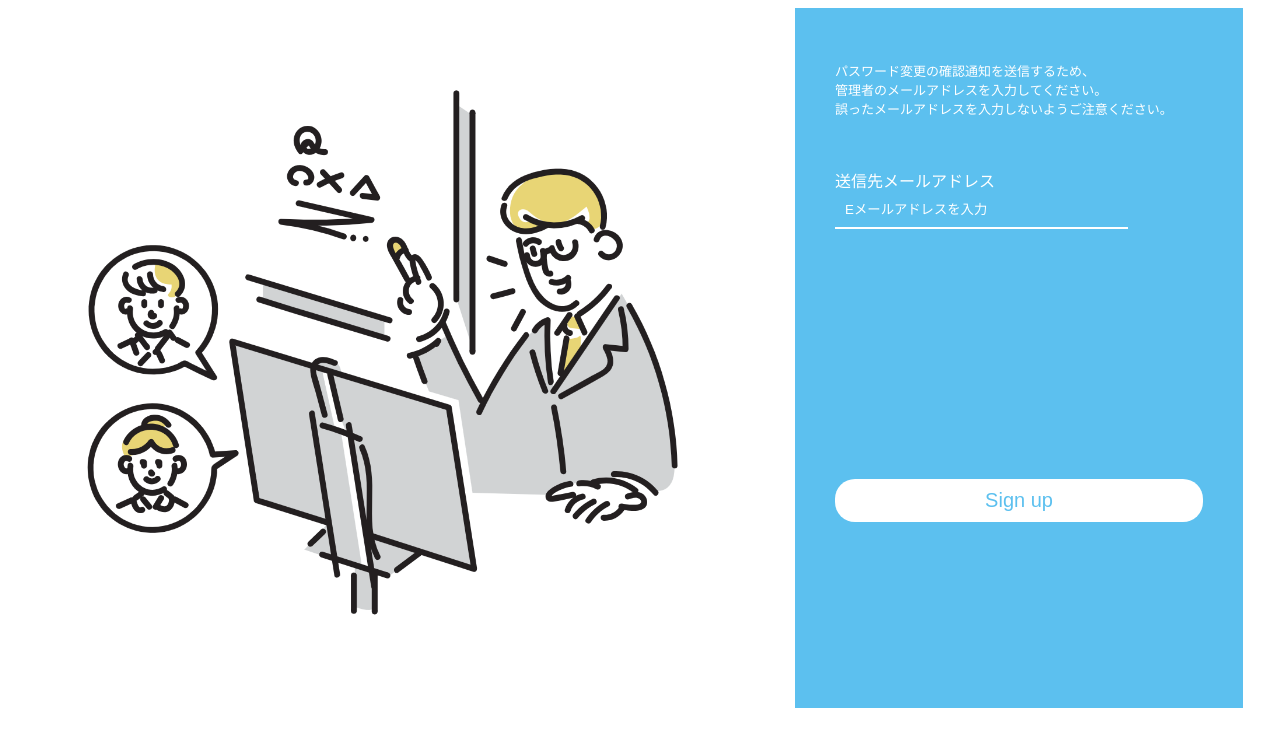
After one commit to knagaki1225/2025_hackathon_teamA, a Django app: template templates/registration/changePW_email.html in a window 1280 px wide. The commit adds this page. Shown: the top 747 px of the page. Run offline with Django 4.2, Linux system fonts and the light colour scheme; the template is opened without the code that fills it, so the values that code supplies are empty; some libraries are stand-ins or nearby versions.

Commit message:
パスワード変更画面

```diff
--- /dev/null
+++ b/templates/registration/changePW_email.html
@@ -0,0 +1,108 @@
+<!DOCTYPE html>
+<html lang="en">
+<head>
+    <meta charset="UTF-8">
+    <meta name="viewport" content="width=device-width, initial-scale=1.0">
+    <link rel="stylesheet" href="https://unpkg.com/modern-css-reset/dist/reset.min.css" />
+    <title>changePW email</title>
+    <style>
+        .all{
+            display: flex;
+        }
+        label{
+            display: block;
+        }
+        input{
+            border: none;
+            border-bottom: 2px solid white;
+        }
+        input{
+            background-color: #5CC0EF;
+        }
+        .important_points{
+            color: #FFFFFF;
+            font-size: 13px;
+        }
+        button{
+            font-size: 20px;
+            padding: 10px 150px;
+            border-radius: 20px;
+            background-color: white;
+            color: #5CC0EF;
+            border: none;
+            margin-top: 250px;
+        }
+        label{
+            color: white;
+        }
+        .sign_up_item{
+            display: flex;
+        }
+        .sign_up_item p{
+            font-size: 11px;
+        }
+        .sign_up_item a{
+            font-size: 11px;
+        }
+        .changePW_img{
+            background-color: white;
+        }
+        {% comment %} 位置調整 {% endcomment %}
+        .changePW_item{
+            margin-top: 50px;
+        }
+
+        .sign_up_item{
+            margin-top: 100px;
+        }
+        .changePW_text{
+            margin: 0 auto;
+            padding: 40px;
+            background-color: #5CC0EF;
+        }
+        input{
+            padding: 10px;
+        }
+        {% comment %} 色変更 {% endcomment %}
+        input::placeholder{
+            color: white;
+        }
+        a{
+            position: relative;
+            text-decoration: none;
+            color: #1C75BC;
+        }
+        {% comment %} 画像 {% endcomment %}
+        .changePW_img{
+            white: 900px;
+            height: 700px;
+            margin: 0 auto;
+        }
+        .changePW_img img{
+            white: 100%;
+            height: 100%;
+            object-fit: contain;
+        }
+    </style>
+</head>
+<body>
+    <div class="all">
+        <div class="changePW_img">
+            <img src="../../img/ChangePW_img.png" alt="" class="icon">
+        </div>
+        <div class="changePW_text">
+
+            <p class="important_points">
+                パスワード変更の確認通知を送信するため、<br>管理者のメールアドレスを入力してください。<br>
+                誤ったメールアドレスを入力しないようご注意ください。
+            </p>
+
+            <div class="changePW_item">
+                <label>送信先メールアドレス</label>
+                <input type="text" class="email" name="email" size="32" placeholder="Eメールアドレスを入力" required>
+            </div>
+            <button type="submit">Sign up</button>
+        </div>
+    </div>
+</body>
+</html>
```
Also changed, not shown: templates/registration/changePW.html (+35 -43 lines).
